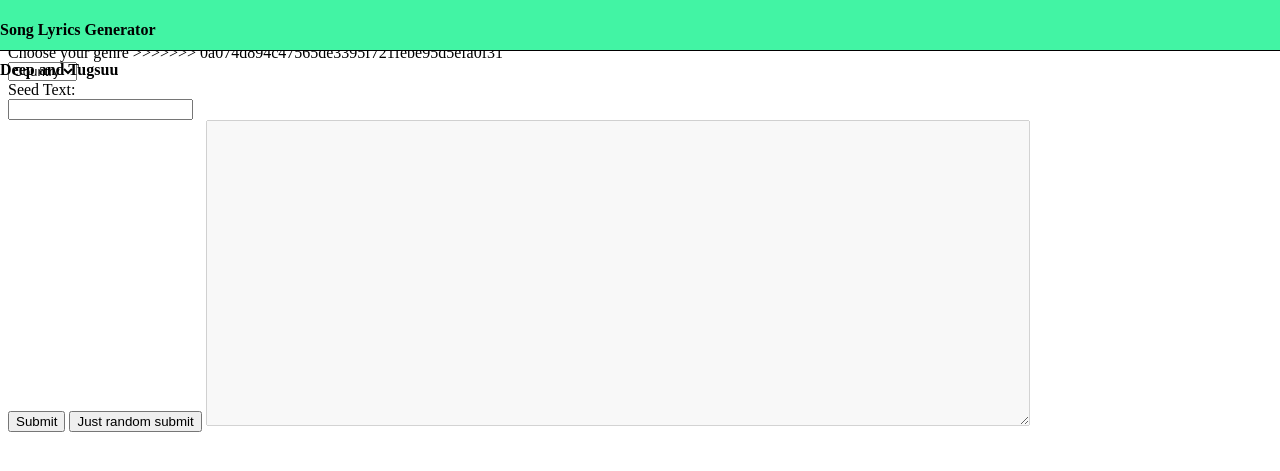
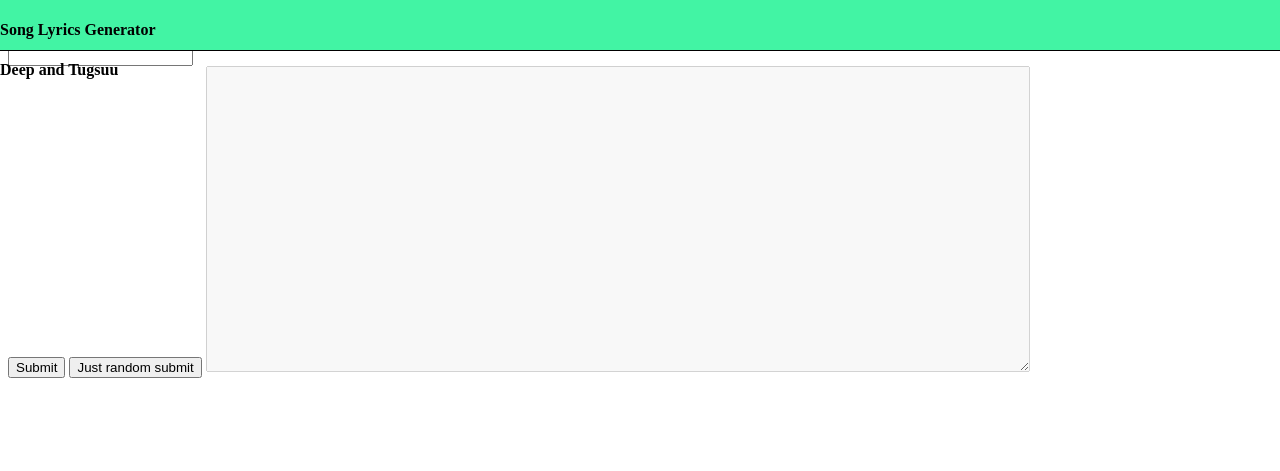
Before and after one commit to tugsbayasgalan/6s198-demo-page, a Flask app: page / in a window 1280 px wide. Shown: the top 471 px of the page. Run offline with Flask 2, Linux system fonts and the light colour scheme; parts of the project's set-up code (start-up, migrations or seed data) failed here and were passed over.

Commit message:
genre conflict fixed

```diff
--- a/templates/index.html
+++ b/templates/index.html
@@ -37,15 +37,10 @@
      <h4>Deep and Tugsuu</h4>
   </div>
   <form action="http://127.0.0.1:5000/" method="post">
-<<<<<<< HEAD
 
     <div id="firstprompt">
       Choose your genre!
-=======
-    <div>
-      Choose your genre
->>>>>>> 0a074d894c47565de3395f721febe95d5efa0f31
-    </div>
+
     <select id="dropDown" name="selectedOption" onChange="handleDropdown()" required>
       <option value="country">Country</option>
       <option value="rap">Rap</option>
```
